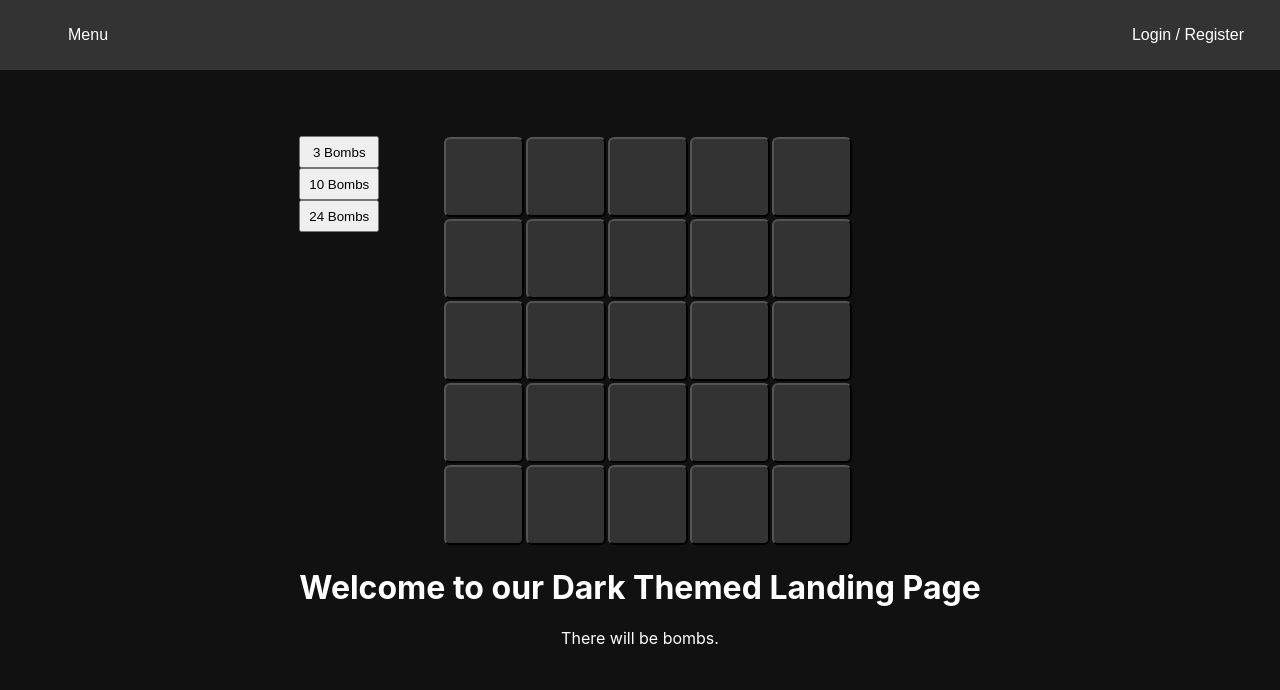
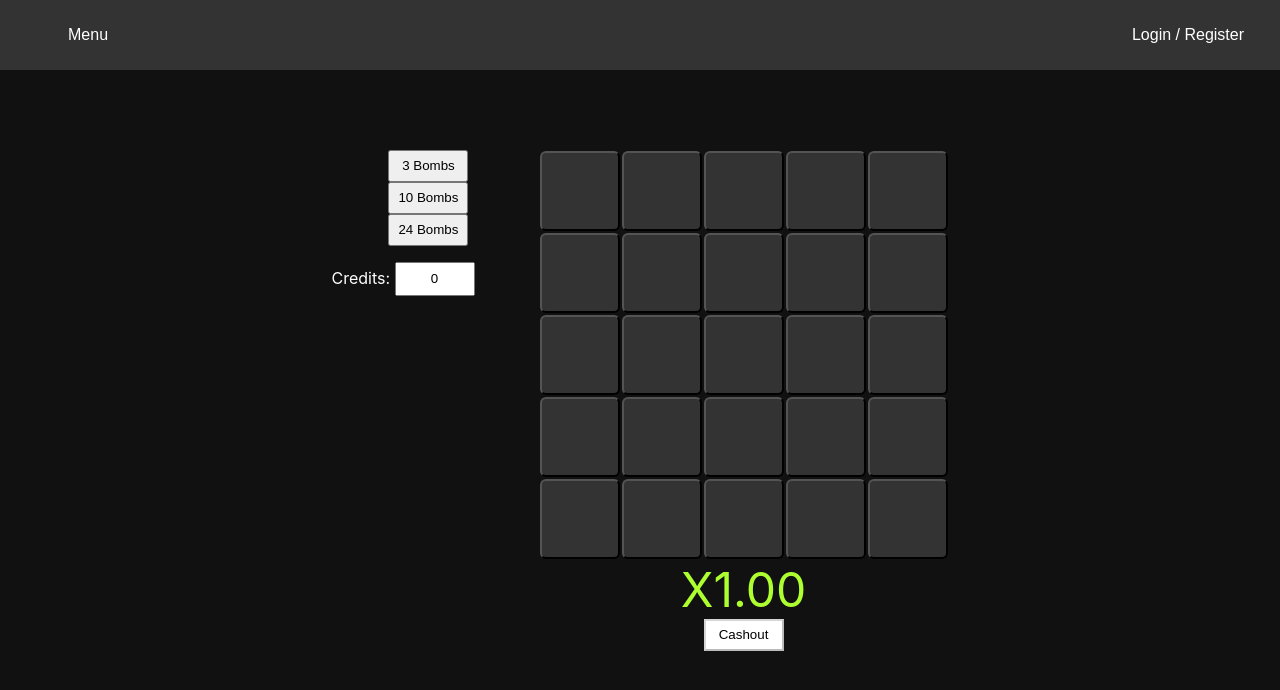
Before and after one commit to Alternatykw/minigames, a React app in the folder client/: page /bombs in a window 1280 px wide. Built offline with nearby package versions, Linux system fonts and the light colour scheme.

Commit message:
BombsGame Update

```diff
--- a/client/src/components/BombsGame.css
+++ b/client/src/components/BombsGame.css
@@ -7,6 +7,11 @@
     margin: 1px;
     font-size: 50px;
 }
+
+.button-grid button:disabled {
+    border-color: buttonborder;
+}
+
 .container {
     display: flex;
   }
@@ -21,12 +26,46 @@
 .sidebar button {
     width: 5rem;
     height: 2rem;
+    margin-left: calc(3.5rem + 1px);
 }
 
-.clicked{
-    background-color: purple;
+.sidebar input{
+    width: 4.5rem;
+    height: 1.75rem;
+    text-align: center;
 }
 
 .row {
     display: flex;
   }
+
+input::-webkit-outer-spin-button,
+input::-webkit-inner-spin-button {
+  -webkit-appearance: none;
+  margin: 0;
+}
+
+.multiplier{
+    font-size: 48px;
+}
+:disabled{
+    background-color: white;
+    color: black;
+}
+.bot{
+    display: flex;
+    flex-direction: column;
+}
+
+.green{
+    color: greenyellow;
+}
+
+.red{
+    color: red;
+}
+
+.cashout button{
+    width: 5rem;
+    height: 2rem;
+}
--- a/client/src/components/BombsGame.js
+++ b/client/src/components/BombsGame.js
@@ -1,16 +1,18 @@
 import React, { useState, useEffect } from 'react';
 import './BombsGame.css';
-import gsap from 'gsap'; //import for animations???
 
 const BombsGame = () => {
-  // State to hold the buttons array, number of random bombs, game status, and initial game state
   const [buttons, setButtons] = useState([]);
   const [numRandomBombs, setNumRandomBombs] = useState(3);
   const [gameOver, setGameOver] = useState(false);
+  const [gameWon, setGameWon] = useState(false);
+  const [gameValue, setGameValue] = useState(0);
   const [revealedButtons, setRevealedButtons] = useState([]);
   const [gameInProgress, setGameInProgress] = useState(false);
+  const [clickedCount, setClickedCount] = useState(0);
+  const [multiplier, setMultiplier] = useState(1.1);
+  const [wonCredits, setWonCredits] = useState(0);
 
-  // Function to generate random numbers
   const generateRandomNumbers = () => {
     const randomIndices = [];
     while (randomIndices.length < numRandomBombs) {
@@ -22,73 +24,83 @@ const BombsGame = () => {
     return randomIndices;
   };
 
-  // Function to reset the game to its initial state
   const resetGame = (bombsAmount) => {
     const newButtons = [];
-    const randomIndices = generateRandomNumbers(); // Generate new random bomb indices
+    const randomIndices = generateRandomNumbers();
     for (let i = 0; i < 25; i++) {
-      newButtons.push({ content: '', isBomb: randomIndices.includes(i), revealed: false }); // Set isBomb based on randomIndices
+      newButtons.push({ content: '', isBomb: randomIndices.includes(i), revealed: false });
     }
     setButtons(newButtons);
     setNumRandomBombs(bombsAmount);
     setGameOver(false);
+    setGameWon(false);
     setRevealedButtons([]);
+    setClickedCount(0);
   };
 
+  const handleBombButton = (bombsAmount) => {
+    switch(bombsAmount){
+      default :
+        setMultiplier(1.1);
+        break;
+      case 10:
+        setMultiplier(1.5);
+        break;
+      case 24:
+        setMultiplier(21.37);
+        break;
+    }
+    resetGame(bombsAmount);
+  }
 
-  // Function to handle changing number of random bombs
-  const handleRandomBombsChange = (num) => {
-    setNumRandomBombs(num);
-    setGameOver(false); // Reset game over status when changing the number of bombs
-    setRevealedButtons([]); // Reset revealed buttons
-  };
+  const handleWin = () =>{
+    setWonCredits((gameValue * (multiplier ** clickedCount)).toFixed(2));
+    setGameWon(true);
+    revealButtons();
+  }
 
   useEffect(() => {
-    // Generate buttons and update the buttons array
     const randomIndices = generateRandomNumbers();
     const newButtons = [];
     for (let i = 0; i < 25; i++) {
-      newButtons.push({ content: '', isBomb: false, revealed: false }); // Each button is an object with content, isBomb, and revealed properties
+      newButtons.push({ content: '', isBomb: false, revealed: false });
     }
-    // Replace buttons at random indices with bombs
     randomIndices.forEach(index => {
       newButtons[index] = { content: '', isBomb: true, revealed: false };
     });
     setButtons(newButtons);
   }, [numRandomBombs]);
 
-  // Function to handle button click
-  const handleClick = (index) => {
-    if (buttons[index].isBomb) {
-      // Add the animation???
-      setGameInProgress(false)
-      const updatedButtons = [...buttons];
-      updatedButtons[index].revealed = true;
-      setButtons(updatedButtons);
-      setGameOver(true);
+  const revealButtons = () => {
       setTimeout(() => {
-        // Update revealed buttons array
         const updatedButtons = buttons.map((button) => ({
           ...button,
           revealed: true
         }));
         setButtons(updatedButtons);
+        setGameInProgress(false);
       }, 1000);
+  }
+
+  const handleClick = (index) => {
+    if (buttons[index].isBomb) {
+      setGameOver(true);
+      const updatedButtons = [...buttons];
+      updatedButtons[index].revealed = true;
+      setButtons(updatedButtons);
+      revealButtons();
     } else {
-      if(gameInProgress==false){
+      if (!gameInProgress) {
         setGameInProgress(true);
       }
-      // If it's not a bomb, reveal the clicked button
       const updatedButtons = [...buttons];
       updatedButtons[index].revealed = true;
       setButtons(updatedButtons);
       setRevealedButtons([...revealedButtons, index]);
+      setClickedCount(clickedCount + 1); // Increment clicked count when a non-bomb button is clicked
     }
   };
 
-
-
-  // Divide the buttons array into chunks of 5 for each row
   const rows = [];
   for (let i = 0; i < buttons.length; i += 5) {
     rows.push(
@@ -102,18 +114,22 @@ const BombsGame = () => {
     );
   }
 
-  // Render the grid and buttons to change number of random bombs
   return (
     <div className="container">
       <div className="sidebar">
-        <button onClick={() => resetGame(3)} disabled={gameInProgress}>3 Bombs</button>
-        <button onClick={() => resetGame(10)} disabled={gameInProgress}>10 Bombs</button>
-        <button onClick={() => resetGame(24)} disabled={gameInProgress}>24 Bombs</button>
+        <button onClick={() => handleBombButton(3)} disabled={gameInProgress}>3 Bombs</button>
+        <button onClick={() => handleBombButton(10)} disabled={gameInProgress}>10 Bombs</button>
+        <button onClick={() => handleBombButton(24)} disabled={gameInProgress}>24 Bombs</button>
+        <p>Credits: <input type="number" disabled={gameInProgress} defaultValue="0" onChange={(e) => {if(!gameInProgress) setGameValue(parseFloat(e.target.value))}}></input></p>
       </div>
-      <div className="button-grid">
-        {rows}
+      <div className="bot">
+        <div className="button-grid">
+          {rows}
+        </div>
+        <div className={`multiplier ${gameOver ? 'red' : 'green'}`}>X{(multiplier ** clickedCount).toFixed(2)}</div>
+        <div className="cashout"><button onClick={() => handleWin()}disabled={!gameInProgress || gameOver}>Cashout</button></div>
+        {gameWon && <div className="win">Congrats! You won: {wonCredits} credits</div>}
       </div>
-      {gameOver && <div>You lose!</div>}
     </div>
   );
 }
--- a/client/src/components/Navbar.js
+++ b/client/src/components/Navbar.js
@@ -68,6 +68,11 @@ const Navbar = () => {
       })
       .catch(error => {
         console.error('Error fetching user data:', error);
+        if (error.response && error.response.status === 401) {
+          // If token is expired or invalid, log the user out
+          localStorage.removeItem('token'); // Clear token from localStorage
+          setIsLoggedIn(false); // Set isLoggedIn state to false
+        }
       });
     } else {
       // If token doesn't exist, user is not logged in
--- a/client/src/sites/Bombs.js
+++ b/client/src/sites/Bombs.js
@@ -11,8 +11,6 @@ return(
         <FlyoutMenu />
     <div className="content">
         <BombsGame />
-        <h1>Welcome to our Dark Themed Landing Page</h1>
-        <p>There will be bombs.</p>
     </div>
     </div>
 )
```
